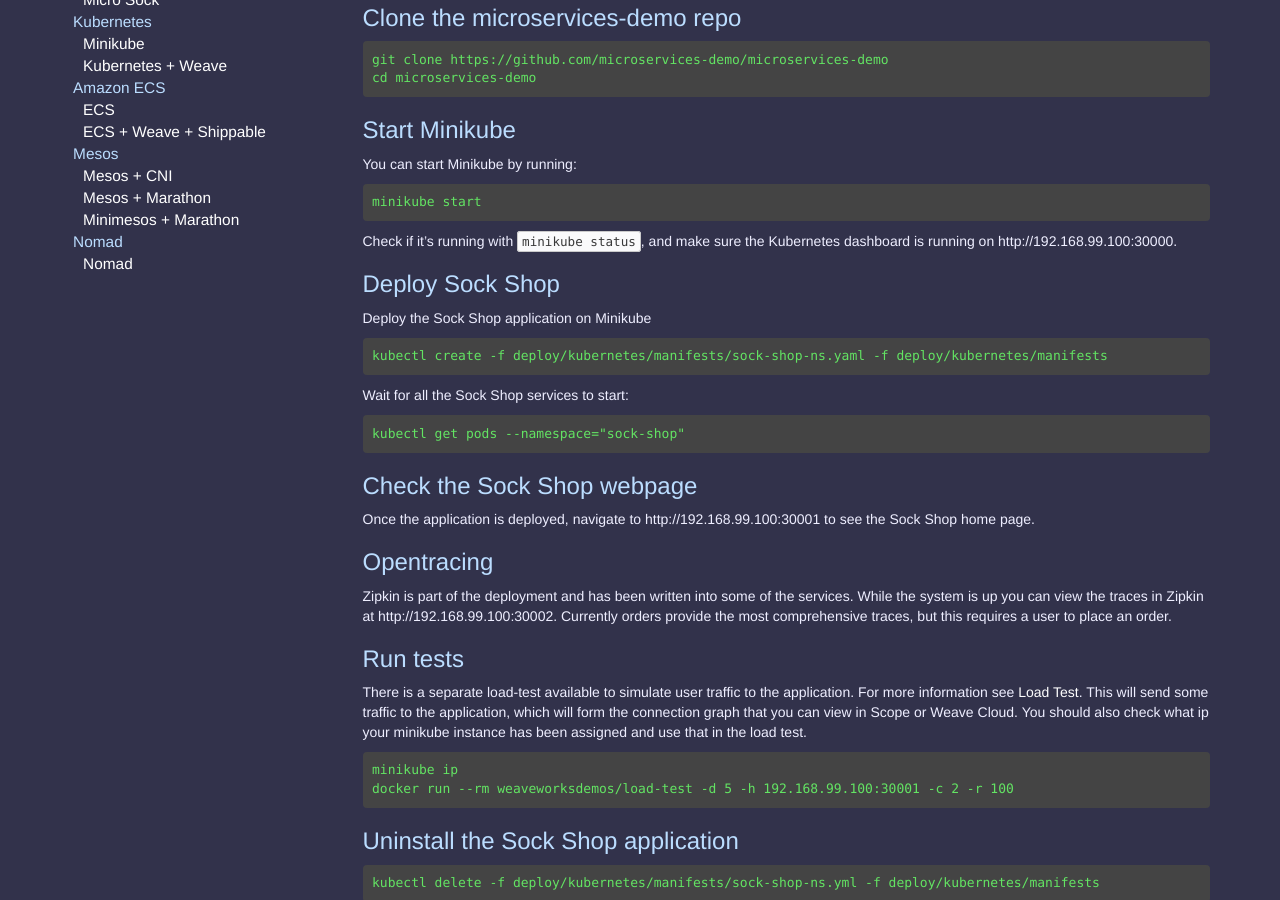
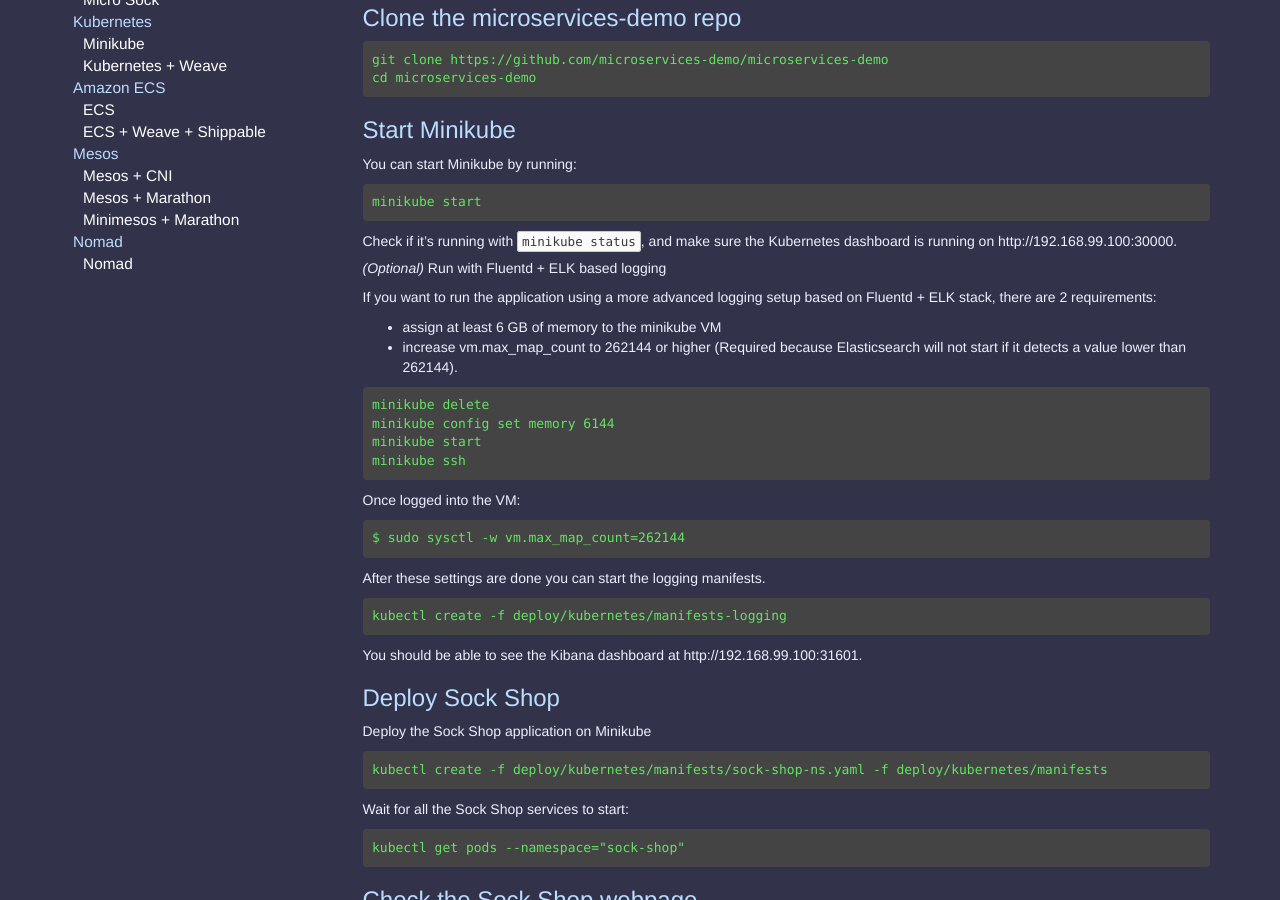
Before and after one commit to microservices-demo/microservices-demo.github.io, a Jekyll site: the page built from deployment/kubernetes-minikube.md, in a window 1280 px wide and 900 px high, scrolled down 309 px. Built offline with Jekyll 4.4.1, drawn with Linux system fonts in a browser that asks for light colours; nearby versions of some CDN libraries; our own code applies the rules of GitHub Pages for plain Markdown files.

Commit message:
added fluentd insutrctions for minikube

````diff
--- a/deployment/kubernetes-minikube.md
+++ b/deployment/kubernetes-minikube.md
@@ -26,6 +26,34 @@
 ```
 
 Check if it's running with `minikube status`, and make sure the Kubernetes dashboard is running on http://192.168.99.100:30000.
+
+
+##### *(Optional)* Run with Fluentd + ELK based logging
+
+If you want to run the application using a more advanced logging setup based on Fluentd + ELK stack, there are 2 requirements:
+* assign at least 6 GB of memory to the minikube VM
+* increase vm.max_map_count to 262144 or higher (Required because Elasticsearch will not start if it detects a value lower than 262144).
+
+```
+minikube delete
+minikube config set memory 6144
+minikube start
+minikube ssh
+```
+
+Once logged into the VM:
+
+```
+$ sudo sysctl -w vm.max_map_count=262144
+```
+
+After these settings are done you can start the logging manifests.
+
+```
+kubectl create -f deploy/kubernetes/manifests-logging
+```
+
+You should be able to see the Kibana dashboard at http://192.168.99.100:31601.
 
 ### Deploy Sock Shop
 
````
